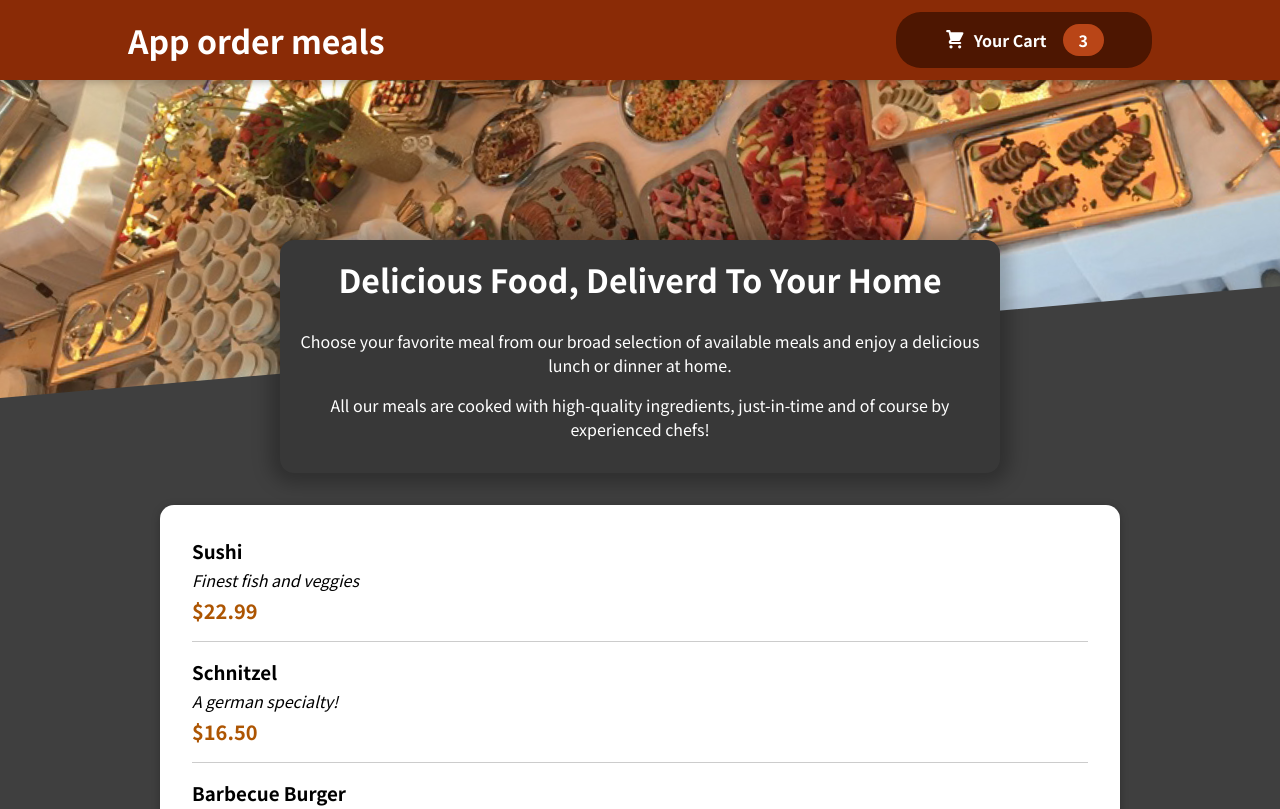
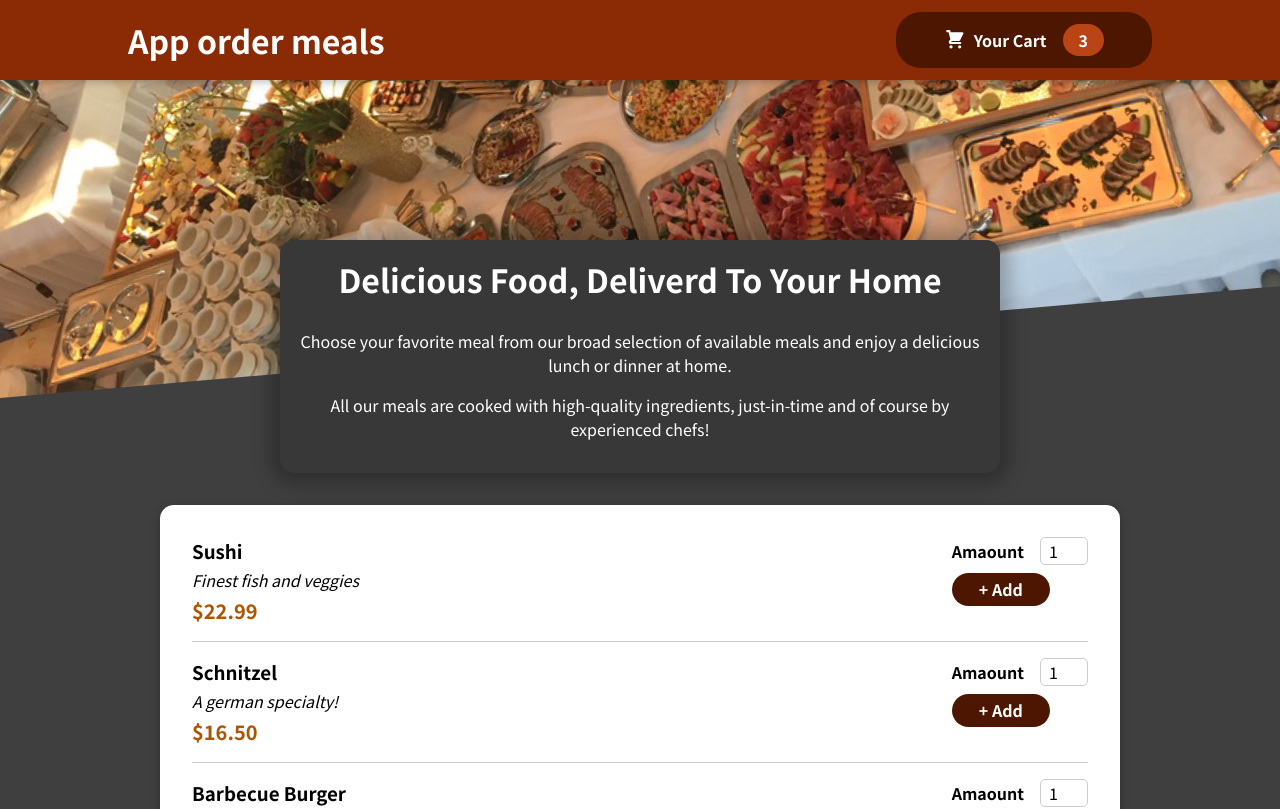
Before and after one commit to jensengbg-michele-carmagnani/food-order-reactApp, a React (Create React App) app: page / in a window 1280 px wide. Shown: the top 809 px of the page. Built offline with nearby package versions, Linux system fonts and the light colour scheme.

Commit message:
add MealItemForm.js && Button.js && Input.js

```diff
--- a/src/components/Meals/MealItem.js
+++ b/src/components/Meals/MealItem.js
@@ -1,4 +1,5 @@
 import React from "react";
+import MealItemForm from './MealItemForm'
 import classes from "./MealItem.module.css";
 const MealItem = (props) => {
   const price = `$${props.price.toFixed(2)}`;
@@ -6,10 +7,10 @@ const MealItem = (props) => {
     <li className={classes.meal}>
       <div>
         <h3>{props.name}</h3>
-      </div>
       <div className={classes.description}> {props.description}</div>
       <div className={classes.price}>{price}</div>
-      <div></div>
+      </div>
+      <div><MealItemForm/></div>
     </li>
   );
 };
--- a/src/components/Meals/MealItem.module.css
+++ b/src/components/Meals/MealItem.module.css
@@ -4,7 +4,7 @@
   margin: 1rem;
   padding-bottom: 1rem;
   border-bottom: 1px solid #ccc;
-  flex-direction: column;
+  /* flex-direction: column; */
 }
 
 .meal h3 {
--- a/src/components/Meals/MealItemForm.js
+++ b/src/components/Meals/MealItemForm.js
@@ -1,11 +1,21 @@
-import React from 'react'
-
+import React from "react";
+import Input from '../UI/Input'
+import Button from '../UI/Button'
+import classes from "./MealItem.module.css";
 const MealItemForm = () => {
   return (
-    <div>
+    <form className={classes.form}>
+      <Input lable="Amaount" input={{
+        id: 'amount',
+        type: 'number',
+        min: '1',
+        max: '5',
+        step: '1',
+        defaultValue: '1'
+      }} />
+      <Button>+ Add</Button>
+    </form>
+  );
+};
 
-    </div>
-  )
-}
-
-export default MealItemForm
+export default MealItemForm;
--- /dev/null
+++ b/src/components/UI/Button.js
@@ -0,0 +1,11 @@
+import React from 'react'
+import classes from  './Button.module.css'
+const Button = (props) => {
+  return (
+    <button className={classes.button}>
+      {props.children}
+    </button>
+  )
+}
+
+export default Button
--- /dev/null
+++ b/src/components/UI/Button.module.css
@@ -0,0 +1,17 @@
+.button {
+  cursor: pointer;
+  font: inherit;
+  border: none;
+  background-color: #4d1601;
+  color: white;
+  padding: 0.30rem 1.7rem;
+  display: flex;
+  justify-content: space-around;
+  align-items: center;
+  border-radius: 25px;
+  font-weight: bold;
+}
+.button:hover,
+.button:active {
+  background-color: #2c0d00;
+}
--- /dev/null
+++ b/src/components/UI/Input.js
@@ -0,0 +1,12 @@
+import React from "react";
+import classes from "./Input.module.css";
+const Input = (props) => {
+  return (
+    <div className={classes.input}>
+      <label htmlFor={props.input.id}>{ props.lable}</label>
+      <input  {...props.input}/>
+    </div>
+  );
+};
+
+export default Input;
--- /dev/null
+++ b/src/components/UI/Input.module.css
@@ -0,0 +1,18 @@
+.input {
+  display: flex;
+  align-items: center;
+  margin-bottom: 0.5rem;
+}
+
+.input label {
+  font-weight: bold;
+  margin-right: 1rem;
+}
+
+.input input {
+  width: 3rem;
+  border-radius: 5px;
+  border: 1px solid #ccc;
+  font: inherit;
+  padding-left: 0.5rem;
+}
```
Also changed, not shown: src/components/Meals/MealItemForm.module.css (added, +20 -0 lines).
